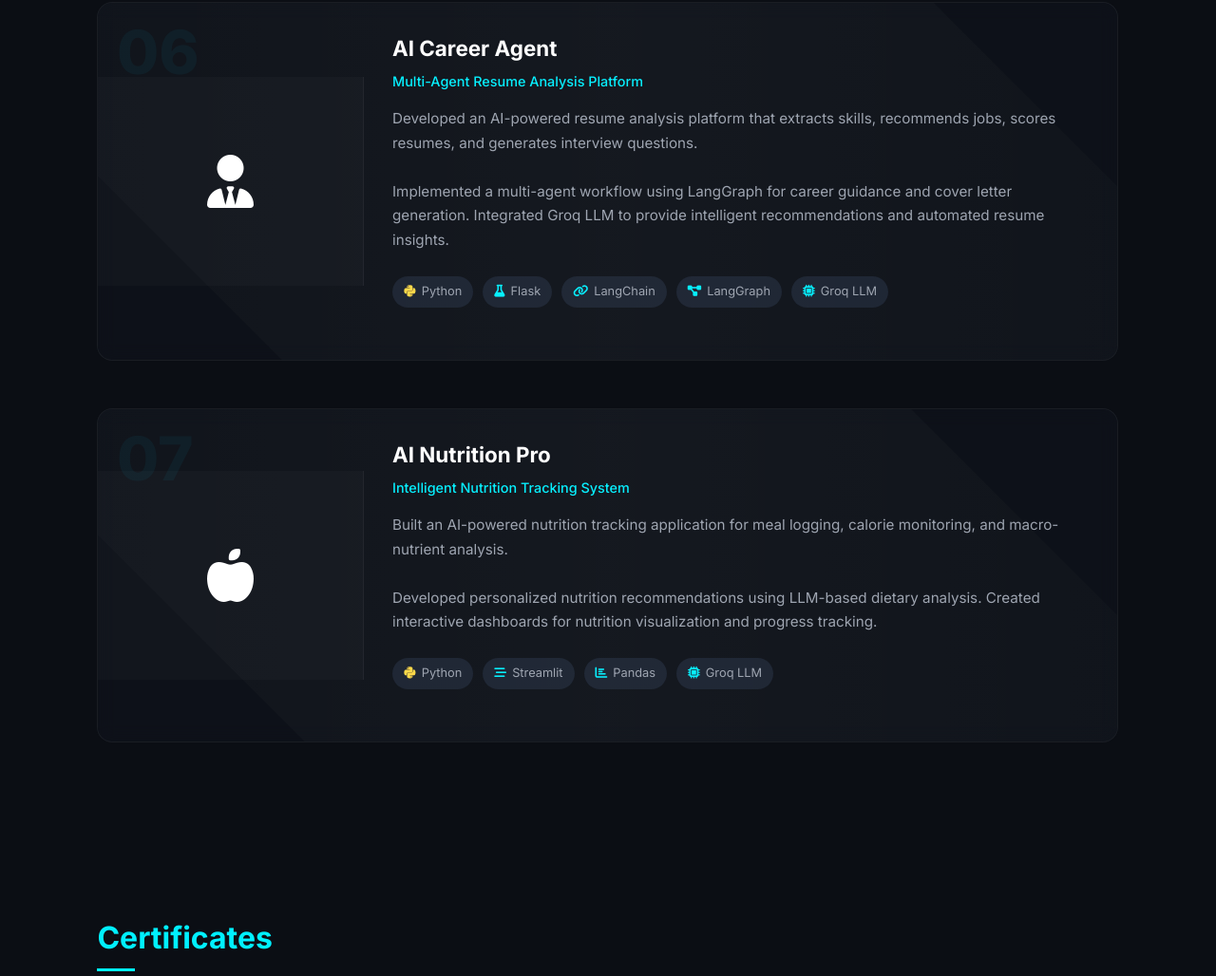
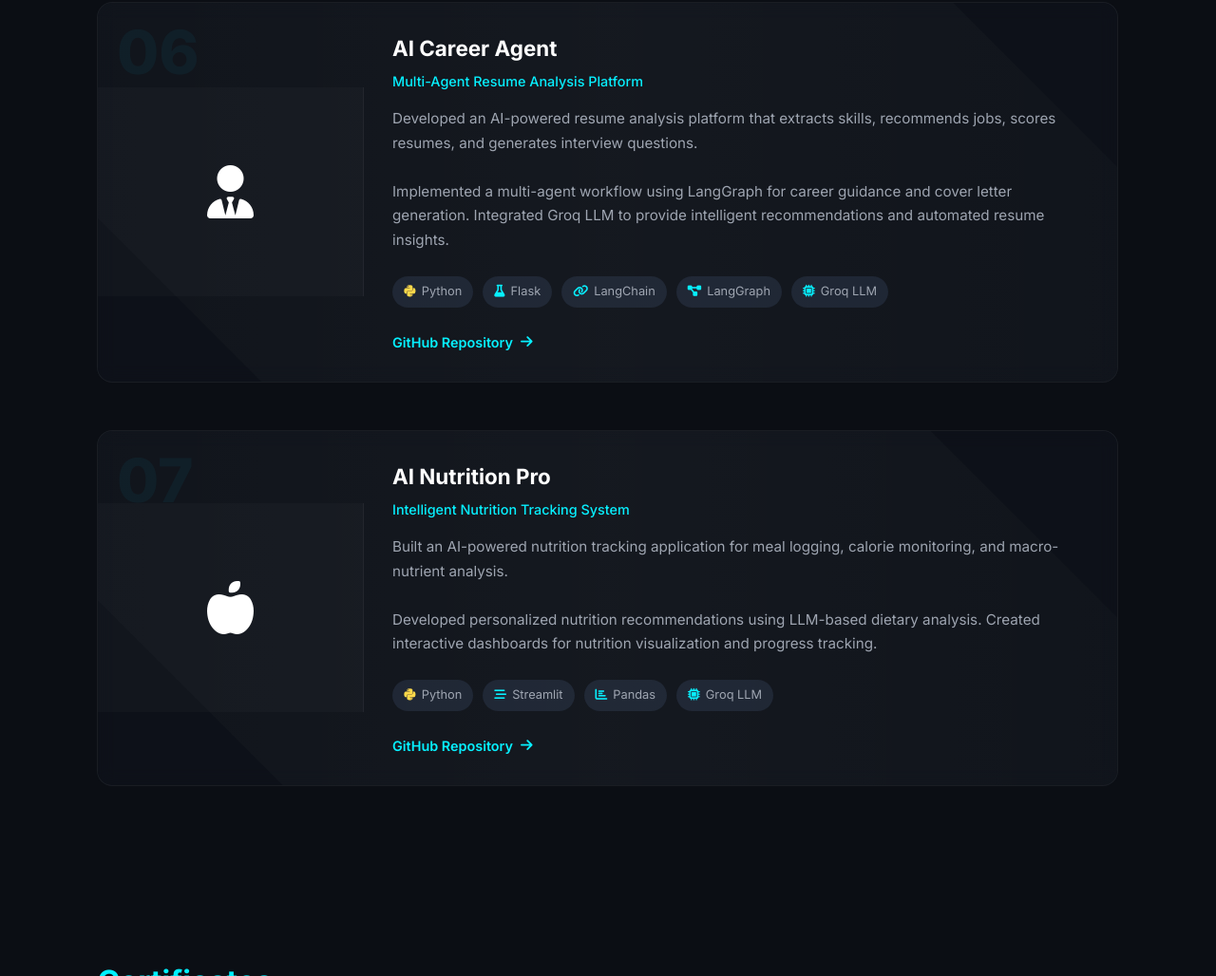
Before and after one commit to Bharathi0608/Portfolio, a website: page index.html in a window 1280 px wide. Shown: the part 5529-6557 px from the top of the page at 95% size. Drawn offline with nearby package versions, Linux system fonts and the light colour scheme.

Commit message:
Add GitHub repository links to AI Career Agent and AI Nutrition Pro

```diff
--- a/index.html
+++ b/index.html
@@ -400,6 +400,7 @@
                         <span class="reveal"><i class="fas fa-project-diagram tag-icon-color"></i> LangGraph</span>
                         <span class="reveal"><i class="fas fa-microchip tag-icon-color"></i> Groq LLM</span>
                     </div>
+                    <a href="https://github.com/Bharathi0608/AI-Career-Agent" target="_blank" class="live-demo reveal">GitHub Repository <i class="fas fa-arrow-right"></i></a>
                 </div>
             </div>
 
@@ -420,6 +421,7 @@
                         <span class="reveal"><i class="fas fa-chart-bar tag-icon-color"></i> Pandas</span>
                         <span class="reveal"><i class="fas fa-microchip tag-icon-color"></i> Groq LLM</span>
                     </div>
+                    <a href="https://github.com/Bharathi0608/AI-Nutrition-Pro" target="_blank" class="live-demo reveal">GitHub Repository <i class="fas fa-arrow-right"></i></a>
                 </div>
             </div>
         </div>
```
